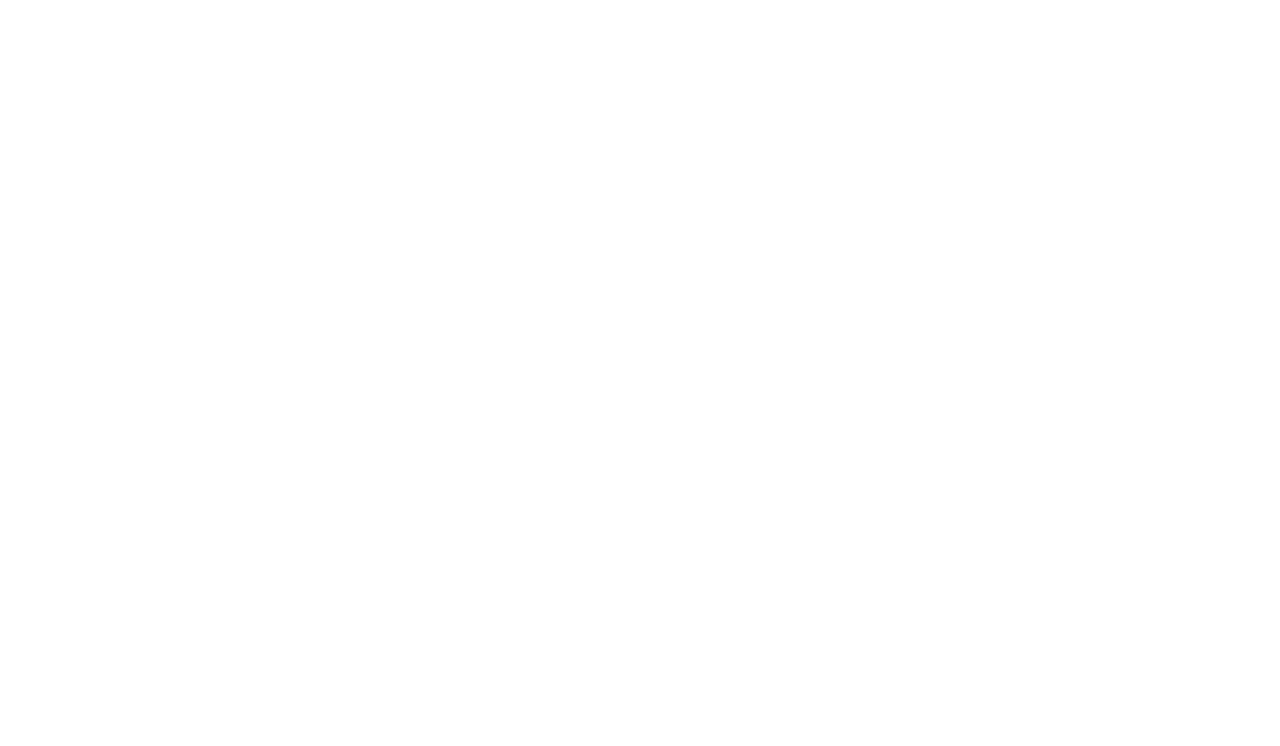
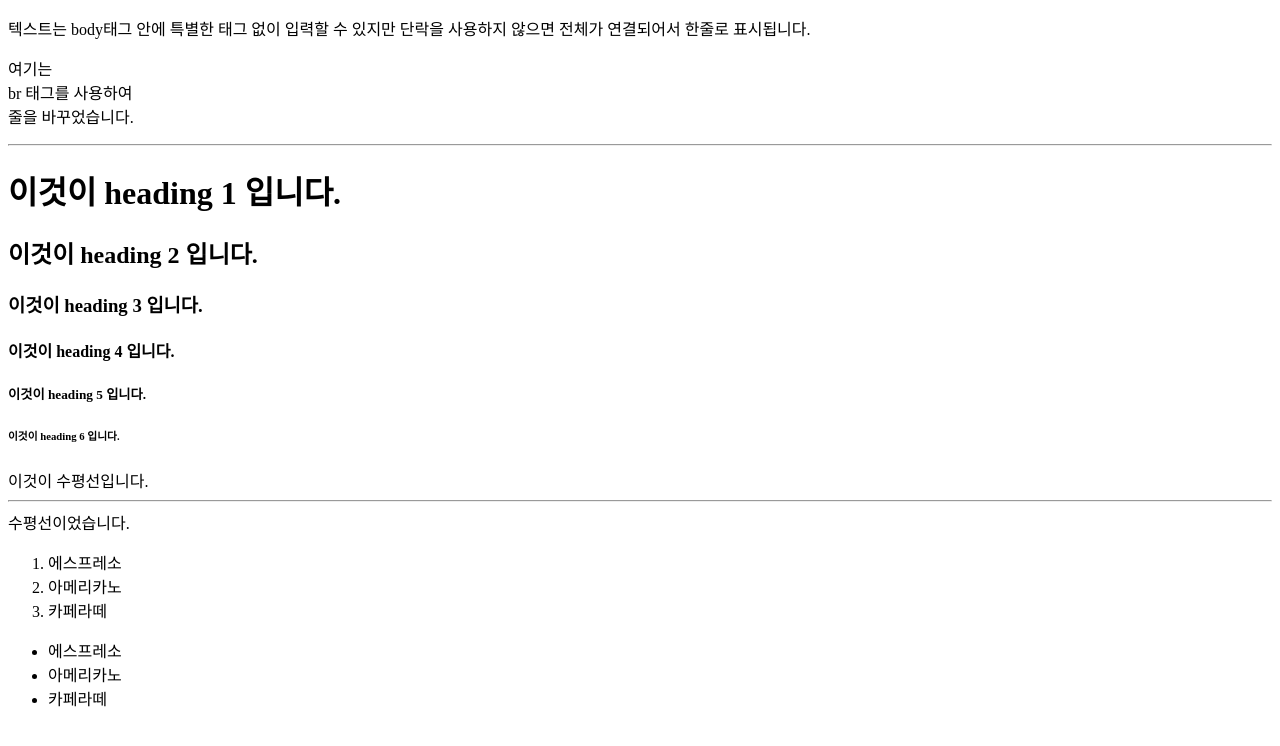
Before and after one commit to kyungjae-Y/ykjViewWorkspace, a plain HTML site: page Ex01_basicHTML/ex01_기초태그.html in a window 1280 px wide. Drawn offline with Linux system fonts and the light colour scheme.

Commit message:
Update ex01_기초태그.html

```diff
--- a/Ex01_basicHTML/ex01_기초태그.html
+++ b/Ex01_basicHTML/ex01_기초태그.html
@@ -8,7 +8,36 @@
 </head>
 
 <body>
+  <p>
+    텍스트는 body태그 안에 특별한 태그 없이 입력할 수 있지만
+    단락을 사용하지 않으면 전체가 연결되어서 한줄로 표시됩니다.
+  </p>
+  <p>여기는 <br>br 태그를 사용하여 <br>줄을 바꾸었습니다.
+  </p>
 
+  <hr>
+  <h1>이것이 heading 1 입니다.</h1>
+  <h2>이것이 heading 2 입니다.</h2>
+  <h3>이것이 heading 3 입니다.</h3>
+  <h4>이것이 heading 4 입니다.</h4>
+  <h5>이것이 heading 5 입니다.</h5>
+  <h6>이것이 heading 6 입니다.</h6>
+
+  이것이 수평선입니다.
+  <hr />
+  수평선이었습니다.
+
+  <ol>
+    <li>에스프레소</li>
+    <li>아메리카노</li>
+    <li>카페라떼</li>
+  </ol>
+
+  <ul>
+    <li>에스프레소</li>
+    <li>아메리카노</li>
+    <li>카페라떼</li>
+  </ul>
 </body>
 
 </html>
```
